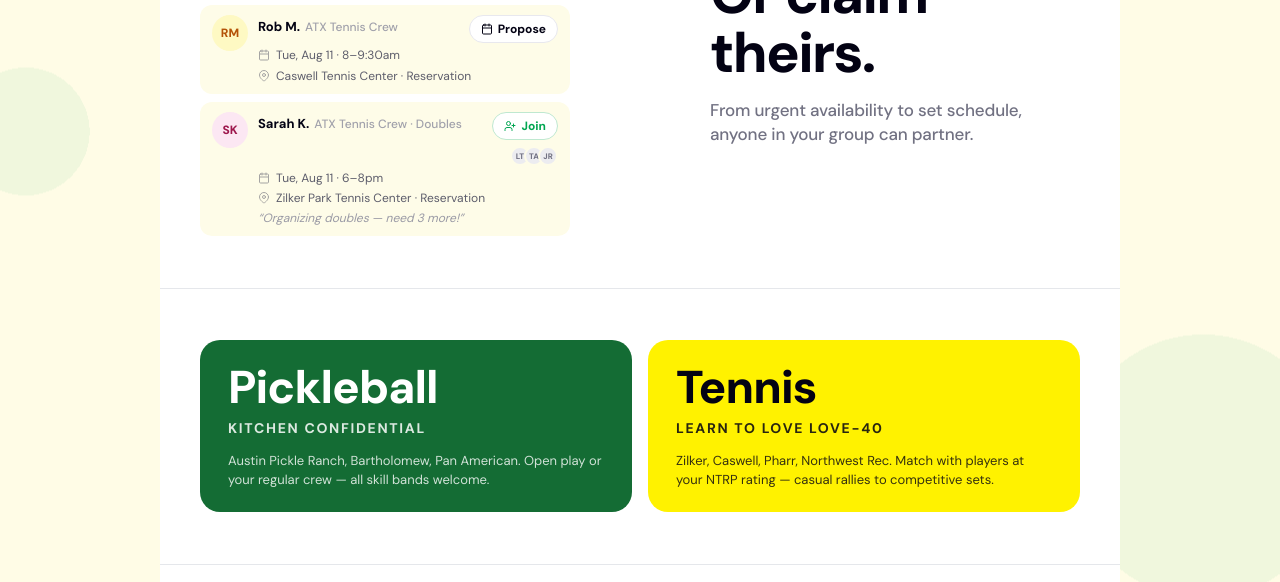
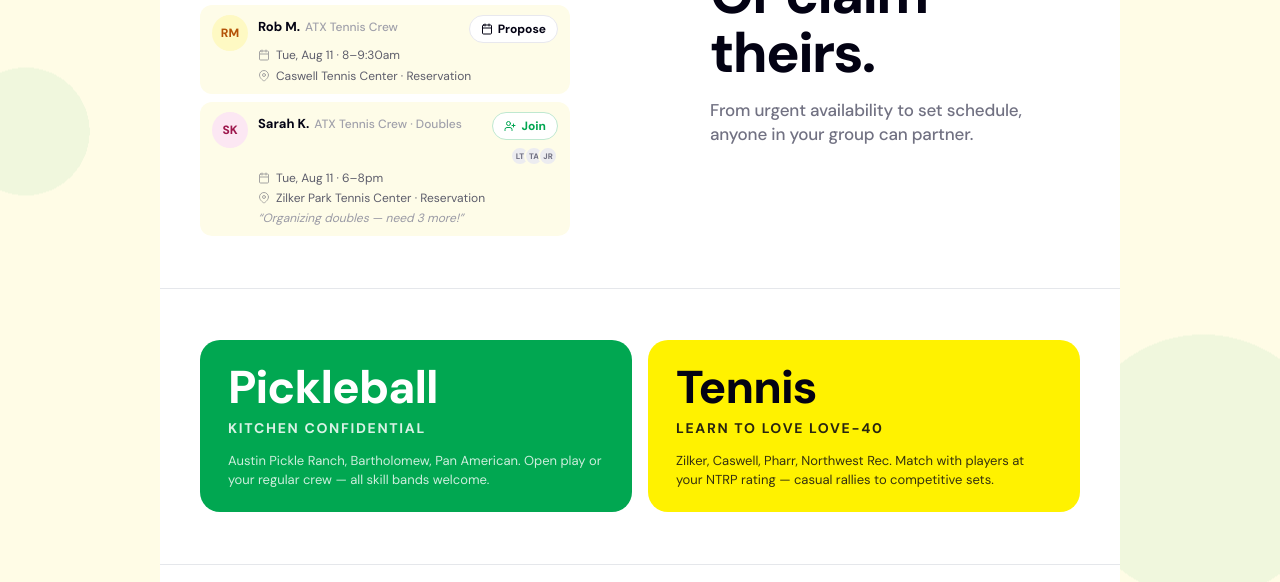
Before and after one commit to seesawlabs/swingerznet, a plain HTML site: page index.html in a window 1280 px wide. Shown: the part 1291-1873 px from the top of the page. Drawn offline with Linux system fonts and the light colour scheme.

Commit message:
Match the pickleball card's green to the logo (#01A751)

```diff
--- a/index.html
+++ b/index.html
@@ -549,7 +549,7 @@ function launchConfetti(){
 @media(max-width:480px){.p3-sports{grid-template-columns:1fr;gap:14px}}
 .p3-sport{border-radius:20px;padding:22px 28px 22px}
 .p3-sport.ten{background:#fff200;color:#030213}
-.p3-sport.pick{background:#146C34;color:#fff}   /* deep green: white text needs 4.5:1 */
+.p3-sport.pick{background:#01A751;color:#fff}   /* matches the logo green */
 .p3-slabel{font-size:14px;font-weight:700;letter-spacing:.12em;text-transform:uppercase;opacity:.85;margin-bottom:14px}
 .p3-sname{font-size:clamp(32px,6.6vw,46px);font-weight:800;line-height:1.1;letter-spacing:-.02em;margin-bottom:6px}
 .p3-ssub{font-size:13px;line-height:1.5;opacity:.8}
```
